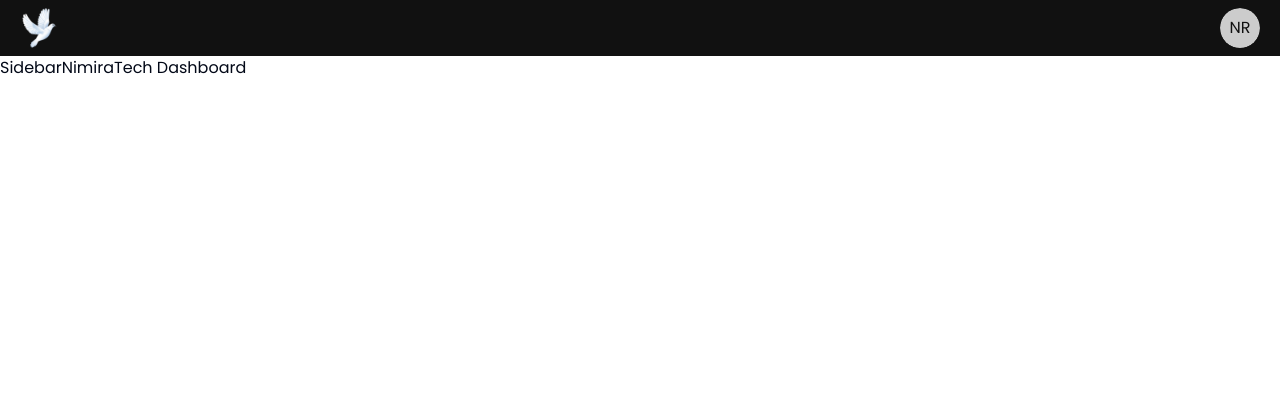
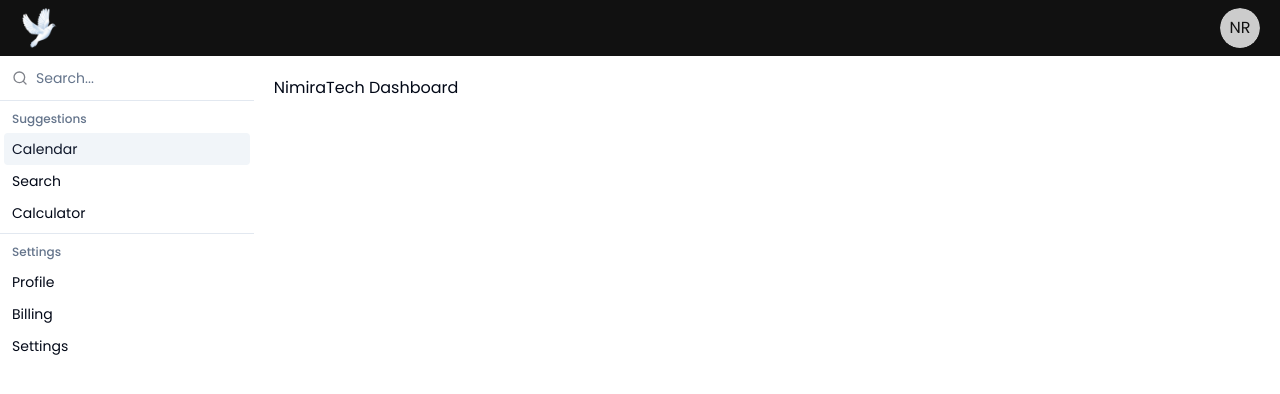
Before and after one commit to Nimira43/Tabularium, a Next.js app: page / in a window 1280 px wide. Shown: the top 394 px of the page. Built offline with nearby package versions, Linux system fonts and the light colour scheme.

Commit message:
Set up default sidebar

```diff
--- a/app/layout.tsx
+++ b/app/layout.tsx
@@ -24,10 +24,10 @@ export default function RootLayout({
       <body className={poppins.className}>
         <Navbar />
         <div className="flex">
-          <div>
+          <div className='hidden md:block h-[100vh]'>
             <Sidebar />
           </div>
-          <div>
+          <div className='p-5 w-full md:max-w-[1140px]'>
             {children}
           </div>
         </div>
--- a/components/Sidebar.jsx
+++ b/components/Sidebar.jsx
@@ -1,7 +1,45 @@
+import {
+  Command,
+  CommandDialog,
+  CommandEmpty,
+  CommandGroup,
+  CommandInput,
+  CommandItem,
+  CommandList,
+  CommandSeparator,
+  CommandShortcut
+} from '@/components/ui/command'
+
+import {
+  CircleGauge,
+  NotebookPen,
+  FolderCode,
+  Terminal,
+  Settings,
+  UserRound
+} from 'lucide-react'
+
+import Link from 'next/link'
+
 const Sidebar = () => {
   return (
-    <div>Sidebar</div>
-   )
+    <Command>
+      <CommandInput placeholder='Search...' />
+      <CommandList>
+        <CommandEmpty>No results founds</CommandEmpty>
+        <CommandGroup heading='Suggestions'>
+          <CommandItem>Calendar</CommandItem>
+          <CommandItem>Search</CommandItem>
+          <CommandItem>Calculator</CommandItem>
+        </CommandGroup>
+        <CommandSeparator />
+        <CommandGroup heading='Settings'>
+          <CommandItem>Profile</CommandItem>
+          <CommandItem>Billing</CommandItem>
+          <CommandItem>Settings</CommandItem>
+        </CommandGroup>
+      </CommandList>
+    </Command>
+  )
 }
-
 export default Sidebar
--- /dev/null
+++ b/components/ui/command.tsx
@@ -0,0 +1,155 @@
+"use client"
+
+import * as React from "react"
+import { type DialogProps } from "@radix-ui/react-dialog"
+import { Command as CommandPrimitive } from "cmdk"
+import { Search } from "lucide-react"
+
+import { cn } from "@/lib/utils"
+import { Dialog, DialogContent } from "@/components/ui/dialog"
+
+const Command = React.forwardRef<
+  React.ElementRef<typeof CommandPrimitive>,
+  React.ComponentPropsWithoutRef<typeof CommandPrimitive>
+>(({ className, ...props }, ref) => (
+  <CommandPrimitive
+    ref={ref}
+    className={cn(
+      "flex h-full w-full flex-col overflow-hidden rounded-md bg-popover text-popover-foreground",
+      className
+    )}
+    {...props}
+  />
+))
+Command.displayName = CommandPrimitive.displayName
+
+interface CommandDialogProps extends DialogProps {}
+
+const CommandDialog = ({ children, ...props }: CommandDialogProps) => {
+  return (
+    <Dialog {...props}>
+      <DialogContent className="overflow-hidden p-0 shadow-lg">
+        <Command className="[&_[cmdk-group-heading]]:px-2 [&_[cmdk-group-heading]]:font-medium [&_[cmdk-group-heading]]:text-muted-foreground [&_[cmdk-group]:not([hidden])_~[cmdk-group]]:pt-0 [&_[cmdk-group]]:px-2 [&_[cmdk-input-wrapper]_svg]:h-5 [&_[cmdk-input-wrapper]_svg]:w-5 [&_[cmdk-input]]:h-12 [&_[cmdk-item]]:px-2 [&_[cmdk-item]]:py-3 [&_[cmdk-item]_svg]:h-5 [&_[cmdk-item]_svg]:w-5">
+          {children}
+        </Command>
+      </DialogContent>
+    </Dialog>
+  )
+}
+
+const CommandInput = React.forwardRef<
+  React.ElementRef<typeof CommandPrimitive.Input>,
+  React.ComponentPropsWithoutRef<typeof CommandPrimitive.Input>
+>(({ className, ...props }, ref) => (
+  <div className="flex items-center border-b px-3" cmdk-input-wrapper="">
+    <Search className="mr-2 h-4 w-4 shrink-0 opacity-50" />
+    <CommandPrimitive.Input
+      ref={ref}
+      className={cn(
+        "flex h-11 w-full rounded-md bg-transparent py-3 text-sm outline-none placeholder:text-muted-foreground disabled:cursor-not-allowed disabled:opacity-50",
+        className
+      )}
+      {...props}
+    />
+  </div>
+))
+
+CommandInput.displayName = CommandPrimitive.Input.displayName
+
+const CommandList = React.forwardRef<
+  React.ElementRef<typeof CommandPrimitive.List>,
+  React.ComponentPropsWithoutRef<typeof CommandPrimitive.List>
+>(({ className, ...props }, ref) => (
+  <CommandPrimitive.List
+    ref={ref}
+    className={cn("max-h-[300px] overflow-y-auto overflow-x-hidden", className)}
+    {...props}
+  />
+))
+
+CommandList.displayName = CommandPrimitive.List.displayName
+
+const CommandEmpty = React.forwardRef<
+  React.ElementRef<typeof CommandPrimitive.Empty>,
+  React.ComponentPropsWithoutRef<typeof CommandPrimitive.Empty>
+>((props, ref) => (
+  <CommandPrimitive.Empty
+    ref={ref}
+    className="py-6 text-center text-sm"
+    {...props}
+  />
+))
+
+CommandEmpty.displayName = CommandPrimitive.Empty.displayName
+
+const CommandGroup = React.forwardRef<
+  React.ElementRef<typeof CommandPrimitive.Group>,
+  React.ComponentPropsWithoutRef<typeof CommandPrimitive.Group>
+>(({ className, ...props }, ref) => (
+  <CommandPrimitive.Group
+    ref={ref}
+    className={cn(
+      "overflow-hidden p-1 text-foreground [&_[cmdk-group-heading]]:px-2 [&_[cmdk-group-heading]]:py-1.5 [&_[cmdk-group-heading]]:text-xs [&_[cmdk-group-heading]]:font-medium [&_[cmdk-group-heading]]:text-muted-foreground",
+      className
+    )}
+    {...props}
+  />
+))
+
+CommandGroup.displayName = CommandPrimitive.Group.displayName
+
+const CommandSeparator = React.forwardRef<
+  React.ElementRef<typeof CommandPrimitive.Separator>,
+  React.ComponentPropsWithoutRef<typeof CommandPrimitive.Separator>
+>(({ className, ...props }, ref) => (
+  <CommandPrimitive.Separator
+    ref={ref}
+    className={cn("-mx-1 h-px bg-border", className)}
+    {...props}
+  />
+))
+CommandSeparator.displayName = CommandPrimitive.Separator.displayName
+
+const CommandItem = React.forwardRef<
+  React.ElementRef<typeof CommandPrimitive.Item>,
+  React.ComponentPropsWithoutRef<typeof CommandPrimitive.Item>
+>(({ className, ...props }, ref) => (
+  <CommandPrimitive.Item
+    ref={ref}
+    className={cn(
+      "relative flex cursor-default select-none items-center rounded-sm px-2 py-1.5 text-sm outline-none data-[disabled=true]:pointer-events-none data-[selected='true']:bg-accent data-[selected=true]:text-accent-foreground data-[disabled=true]:opacity-50",
+      className
+    )}
+    {...props}
+  />
+))
+
+CommandItem.displayName = CommandPrimitive.Item.displayName
+
+const CommandShortcut = ({
+  className,
+  ...props
+}: React.HTMLAttributes<HTMLSpanElement>) => {
+  return (
+    <span
+      className={cn(
+        "ml-auto text-xs tracking-widest text-muted-foreground",
+        className
+      )}
+      {...props}
+    />
+  )
+}
+CommandShortcut.displayName = "CommandShortcut"
+
+export {
+  Command,
+  CommandDialog,
+  CommandInput,
+  CommandList,
+  CommandEmpty,
+  CommandGroup,
+  CommandItem,
+  CommandShortcut,
+  CommandSeparator,
+}
--- /dev/null
+++ b/components/ui/dialog.tsx
@@ -0,0 +1,122 @@
+"use client"
+
+import * as React from "react"
+import * as DialogPrimitive from "@radix-ui/react-dialog"
+import { X } from "lucide-react"
+
+import { cn } from "@/lib/utils"
+
+const Dialog = DialogPrimitive.Root
+
+const DialogTrigger = DialogPrimitive.Trigger
+
+const DialogPortal = DialogPrimitive.Portal
+
+const DialogClose = DialogPrimitive.Close
+
+const DialogOverlay = React.forwardRef<
+  React.ElementRef<typeof DialogPrimitive.Overlay>,
+  React.ComponentPropsWithoutRef<typeof DialogPrimitive.Overlay>
+>(({ className, ...props }, ref) => (
+  <DialogPrimitive.Overlay
+    ref={ref}
+    className={cn(
+      "fixed inset-0 z-50 bg-black/80  data-[state=open]:animate-in data-[state=closed]:animate-out data-[state=closed]:fade-out-0 data-[state=open]:fade-in-0",
+      className
+    )}
+    {...props}
+  />
+))
+DialogOverlay.displayName = DialogPrimitive.Overlay.displayName
+
+const DialogContent = React.forwardRef<
+  React.ElementRef<typeof DialogPrimitive.Content>,
+  React.ComponentPropsWithoutRef<typeof DialogPrimitive.Content>
+>(({ className, children, ...props }, ref) => (
+  <DialogPortal>
+    <DialogOverlay />
+    <DialogPrimitive.Content
+      ref={ref}
+      className={cn(
+        "fixed left-[50%] top-[50%] z-50 grid w-full max-w-lg translate-x-[-50%] translate-y-[-50%] gap-4 border bg-background p-6 shadow-lg duration-200 data-[state=open]:animate-in data-[state=closed]:animate-out data-[state=closed]:fade-out-0 data-[state=open]:fade-in-0 data-[state=closed]:zoom-out-95 data-[state=open]:zoom-in-95 data-[state=closed]:slide-out-to-left-1/2 data-[state=closed]:slide-out-to-top-[48%] data-[state=open]:slide-in-from-left-1/2 data-[state=open]:slide-in-from-top-[48%] sm:rounded-lg",
+        className
+      )}
+      {...props}
+    >
+      {children}
+      <DialogPrimitive.Close className="absolute right-4 top-4 rounded-sm opacity-70 ring-offset-background transition-opacity hover:opacity-100 focus:outline-none focus:ring-2 focus:ring-ring focus:ring-offset-2 disabled:pointer-events-none data-[state=open]:bg-accent data-[state=open]:text-muted-foreground">
+        <X className="h-4 w-4" />
+        <span className="sr-only">Close</span>
+      </DialogPrimitive.Close>
+    </DialogPrimitive.Content>
+  </DialogPortal>
+))
+DialogContent.displayName = DialogPrimitive.Content.displayName
+
+const DialogHeader = ({
+  className,
+  ...props
+}: React.HTMLAttributes<HTMLDivElement>) => (
+  <div
+    className={cn(
+      "flex flex-col space-y-1.5 text-center sm:text-left",
+      className
+    )}
+    {...props}
+  />
+)
+DialogHeader.displayName = "DialogHeader"
+
+const DialogFooter = ({
+  className,
+  ...props
+}: React.HTMLAttributes<HTMLDivElement>) => (
+  <div
+    className={cn(
+      "flex flex-col-reverse sm:flex-row sm:justify-end sm:space-x-2",
+      className
+    )}
+    {...props}
+  />
+)
+DialogFooter.displayName = "DialogFooter"
+
+const DialogTitle = React.forwardRef<
+  React.ElementRef<typeof DialogPrimitive.Title>,
+  React.ComponentPropsWithoutRef<typeof DialogPrimitive.Title>
+>(({ className, ...props }, ref) => (
+  <DialogPrimitive.Title
+    ref={ref}
+    className={cn(
+      "text-lg font-semibold leading-none tracking-tight",
+      className
+    )}
+    {...props}
+  />
+))
+DialogTitle.displayName = DialogPrimitive.Title.displayName
+
+const DialogDescription = React.forwardRef<
+  React.ElementRef<typeof DialogPrimitive.Description>,
+  React.ComponentPropsWithoutRef<typeof DialogPrimitive.Description>
+>(({ className, ...props }, ref) => (
+  <DialogPrimitive.Description
+    ref={ref}
+    className={cn("text-sm text-muted-foreground", className)}
+    {...props}
+  />
+))
+DialogDescription.displayName = DialogPrimitive.Description.displayName
+
+export {
+  Dialog,
+  DialogPortal,
+  DialogOverlay,
+  DialogClose,
+  DialogTrigger,
+  DialogContent,
+  DialogHeader,
+  DialogFooter,
+  DialogTitle,
+  DialogDescription,
+}
--- a/package.json
+++ b/package.json
@@ -10,10 +10,12 @@
   },
   "dependencies": {
     "@radix-ui/react-avatar": "^1.1.0",
+    "@radix-ui/react-dialog": "^1.1.1",
     "@radix-ui/react-dropdown-menu": "^2.1.1",
     "@radix-ui/react-slot": "^1.1.0",
     "class-variance-authority": "^0.7.0",
     "clsx": "^2.1.1",
+    "cmdk": "^1.0.0",
     "lucide-react": "^0.424.0",
     "next": "14.2.5",
     "react": "^18",
```
Also changed, not shown: 1 other file (tests, documents, lock files or other folders).
